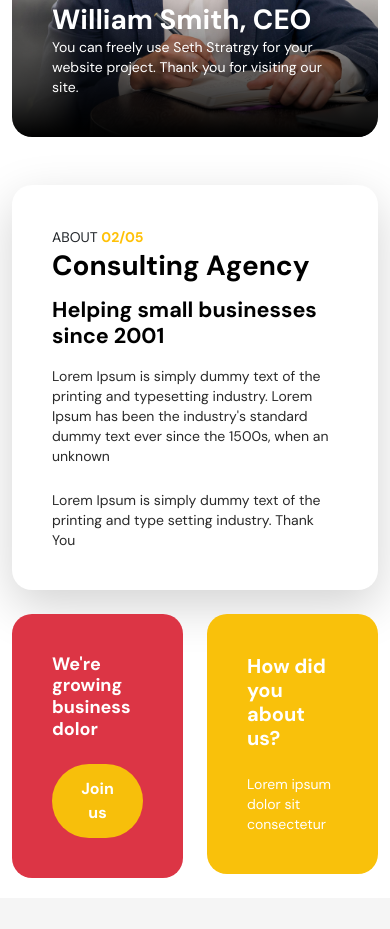
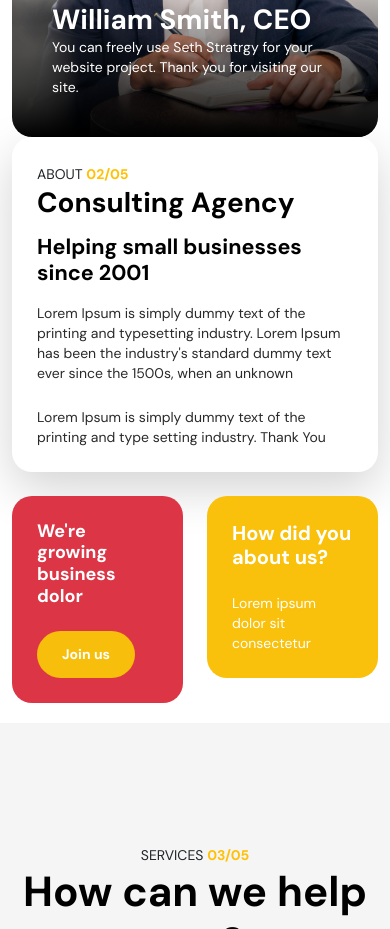
Before and after one commit to isteaque/Seth-Strategy, a plain HTML site: page index.html in a window 390 px wide. Shown: the part 1071-2000 px from the top of the page. Drawn offline with nearby package versions, Linux system fonts and the light colour scheme.

Commit message:
style.css and index.html modified

```diff
--- a/css/style.css
+++ b/css/style.css
@@ -857,6 +857,18 @@ RESPONSIVE STYLE
   padding-top: 20px;
   padding-bottom: 20px;
 }
+.about-thumb {
+  padding: 25px;
+}
+.about-thumb-left {
+  padding: 25px;
+}
+.about-thumb-right {
+  padding: 25px;
+}
+.about-thumb-left a {
+  font-size: 14px;
+}
 }
 
 
--- a/index.html
+++ b/index.html
@@ -166,9 +166,9 @@
 
   <!--**** About area start ****-->
   <section class="about" id="section_2">
-    <div class="container">
+    <div class="container-lg">
       <div class="row">
-        <div class="col-lg-6 mb-5 mb-lg-0">
+        <div class="col-lg-6 col-md-6 col-sm-6">
           <div class="about-image-wrap h-100">
             <img src="img/peter-jones-WZROBIlY8Rg-unsplash.jpg" class="img-fluid about-image" alt="">
             <div class="about-image-info">
@@ -177,7 +177,7 @@
             </div>
           </div>
         </div>
-        <div class="col-lg-6">
+        <div class="col-lg-6 col-md-6 col-sm-6">
           <div class="about-thumb bg-white shadow-lg">
             <div class="about-thumb-info">
               <small class="">ABOUT <strong class="text-warning">02/05</strong></small>
```
